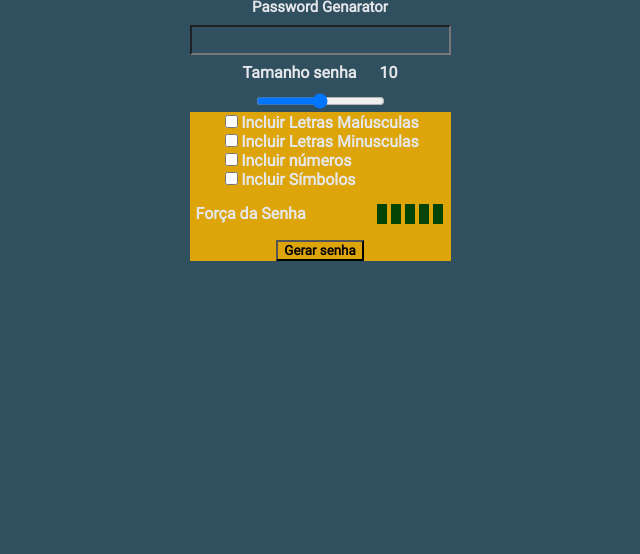
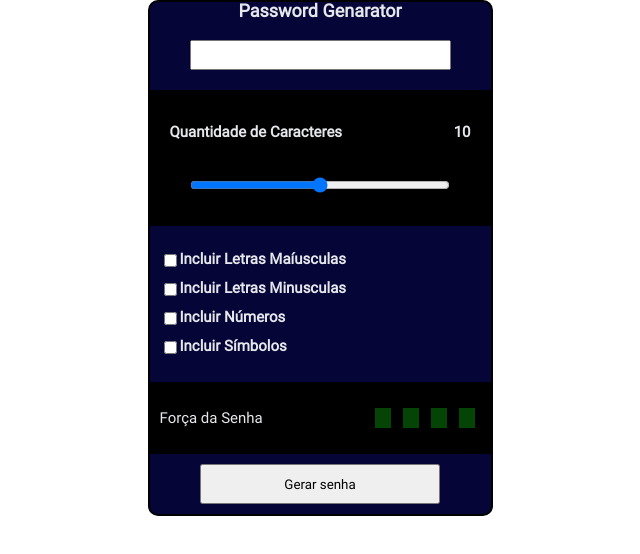
Before and after one commit to bragarr/Projeto-App-Gerador-de-Senhas, a plain HTML site: page index.html in a window 1280 px wide. Shown: the whole page, without its empty margins (320-960 px from the left). Drawn offline with Linux system fonts and the light colour scheme.

Commit message:
update index and script

```diff
--- a/assets/style/style.css
+++ b/assets/style/style.css
@@ -1,7 +1,7 @@
 :root {
     --cor-fundo-padrao: #dda509;
     --cor-fonte-padrao: #E5E7EB;
-    --fundo-app: #304F5F;
+    --fundo-app: #050538;
     --cor-nivel-max: rgb(4, 68, 4);
     --cor-nivel-med: #949411;
     --cor-nivel-wk: #5a0606;
@@ -15,8 +15,6 @@
 
 * {
     font-family: 'Roboto', sans-serif;
-    font-weight: bolder;
-    background-color: var(--fundo-app);
 }
 
 .introducao {
@@ -27,7 +25,6 @@
 
 .imagem {
     width: 1080px;
-    background-color: black;
 }
 
 .apresentacao__aplicativo {
@@ -38,99 +35,100 @@
 
 .container__gerador--senhas {
     text-align: center;
-    background-color: var(--cor-fundo-padrao);
+    border: 2px solid black;
+    border-radius: 10px;
+    background-color: var(--fundo-app);
     color: var(--cor-fonte-padrao);
 }
 
 .titulo__app {
-    font-size: 15px;
-    padding-bottom: 10px;
-}
-
-.tela__impressao--copia__senha {
-    display: inline-block;
-    margin: 0;
-    padding: 0;
+    font-size: 18px;
+    font-weight: 700;
 }
 
 .tela__impressao {
     font-size: 20px;
     text-align: left;
+    margin: 20px 40px;
 }
 
-.simbolo__copiar {
-    width: 2%;
+.tamanho__rolamento {
+    padding: 30px 10px;
+    background-color: black;
 }
 
 .configuracao__tamanho {
     display: flex;
     flex-direction: row;
-    justify-content: space-evenly;
-    padding: 10px 30px;
-    font-size: 1em;
-}
-
-.texto__descricao {
-    display: inline-block;
-}
-
-.representacao__numerica--quantidade__senha {
-    display: inline-block;
+    justify-content: space-between;
+    align-items: center;
+    margin: 5px 10px;
+    font-size: 15px;
+    font-weight: 700;
 }
 
 .barra__rolamento {
+    padding-top: 30px;
     display: block;
+}
+
+.selecao__quantidade--caracteres {
+    width: 260px;
 }
 
 
 .formulario_opcoes--senha {
-    display: inline-block;
-    background-color: var(--cor-fundo-padrao);
-    color: var(--cor-fonte-padrao);
     text-align: left;
+    padding: 20px 10px;
 }
 
 .container__opcoes {
     display: flex;
     flex-direction: column;
+    font-size: 15px;
+    font-weight: 700;
 }
 
-.texto__forca--senha {
-    background-color: var(--cor-fundo-padrao);
+.select__opcao {
+    padding: 5px 0;
 }
 
-label {
-    background-color: var(--cor-fundo-padrao);
+label input {
+    vertical-align: middle;
 }
 
 .container__forca--senha {
-    margin: 10px 6px;
     display: flex;
     flex-direction: row;
     justify-content: space-between;
     align-items: center;
-    background-color: var(--cor-fundo-padrao);
+    padding: 20px 10px;
+    background-color: black;
+}
+
+.texto__forca--senha {
+    font-size: 15px;
 }
 
 .container__nivel--senha {
     display: flex;
     flex-direction: row;
-    background-color: var(--cor-fundo-padrao);
-
 }
 
 .sinal__forca--senha {
-    padding: 10px 5px;
+    padding: 10px 8px;
     background-color: var(--cor-nivel-max);
     cursor: pointer;
     list-style-type: none;
-    margin: 6px 2px;
+    margin: 6px 6px;
 }
 
-button {
-    background-color: var(--cor-fundo-padrao);
+.area__botao {
+    padding: 10px 10px;
 }
 
-footer {
-    text-align: center;
+.botao {
+    width: 240px;
+    height: 40px;
+    cursor: pointer;
 }
--- a/index.html
+++ b/index.html
@@ -6,6 +6,7 @@
         <meta name="viewport" content="width=device-width, initial-scale=1.0">
         <link rel="stylesheet" href="./assets/style/reset.css">
         <link rel="stylesheet" href="./assets/style/style.css">
+        <scrip src="password-gen.js" defer></scrip>
         <title>Password Generator</title>
     </head>
     <body>
@@ -22,19 +23,21 @@
                         <div class="tela__impressao--copia__senha">
                             <input type="text" id="tela" class="tela__impressao">
                         </div>
-                        <div class="configuracao__tamanho">
-                            <p class="texto__descricao--selecao">Tamanho senha</p>
-                            <p class="representacao__numerica--quantidade__senha">10</p>
+                        <div class="tamanho__rolamento">
+                            <div class="configuracao__tamanho">
+                                <p class="texto__descricao--selecao">Quantidade de Caracteres</p>
+                                <p class="representacao__numerica--quantidade__senha">10</p>
+                            </div>
+                            <span class="barra__rolamento">
+                                <input type="range" id="quantidade__caracteres" class="selecao__quantidade--caracteres">
+                            </span>
                         </div>
-                        <span class="barra__rolamento">
-                            <input type="range" id="quantidade__caracteres" class="selecao__quantidade--caracteres">
-                        </span>
                         <form class="formulario_opcoes--senha">
                             <div class="container__opcoes">
-                                <label for="maicusculas"><input type="checkbox" id="maiusculas" class="select__opcao">Incluir Letras Maíusculas</label>
-                                <label for="minusculas"><input type="checkbox" id="minusculas" class="select__opcao">Incluir Letras Minusculas</label>
-                                <label for="numeros"><input type="checkbox" id="numeros" class="select__opcao">Incluir números</label>
-                                <label for="simbolos"><input type="checkbox" id="simbolos" class="select__opcao">Incluir Símbolos</label>
+                                <label for="maicusculas" class="select__opcao"><input type="checkbox" id="maiusculas">Incluir Letras Maíusculas</label>
+                                <label for="minusculas" class="select__opcao"><input type="checkbox" id="minusculas">Incluir Letras Minusculas</label>
+                                <label for="numeros" class="select__opcao"><input type="checkbox" id="numeros">Incluir Números</label>
+                                <label for="simbolos" class="select__opcao"><input type="checkbox" id="simbolos">Incluir Símbolos</label>
                             </div>
                         </form>
                         <div class="container__forca--senha">
@@ -44,10 +47,11 @@
                                 <li class="sinal__forca--senha"></li>
                                 <li class="sinal__forca--senha"></li>
                                 <li class="sinal__forca--senha"></li>
-                                <li class="sinal__forca--senha"></li>
                             </ul>
                         </div>
-                        <button>Gerar senha</button>
+                        <div class="area__botao">
+                            <button class="botao">Gerar senha</button>
+                        </div>
                 </article>
             </section>
         </main>
```
Also changed, not shown: password-gen.js (+49 -1 lines).
